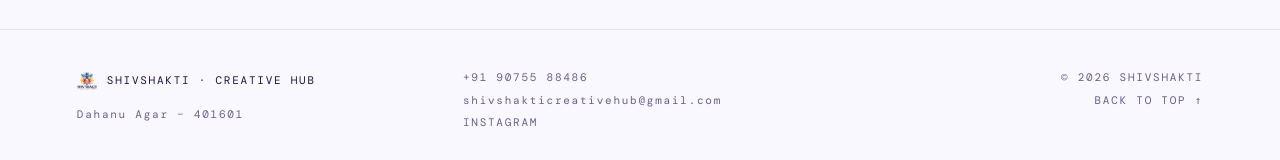
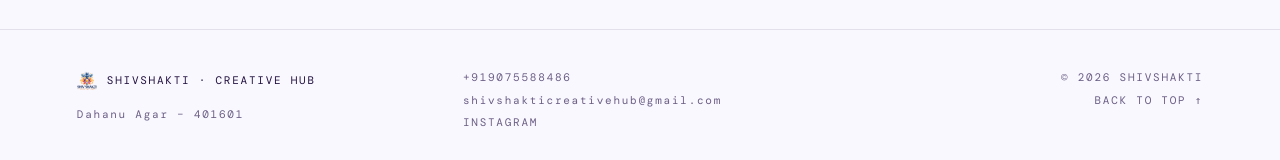
Before and after one commit to aayushpatil25/shivshakti, a React (Vite) app: page / in a window 1280 px wide. Shown: the part 10922-11082 px from the top of the page. Built offline with nearby package versions, Linux system fonts and the light colour scheme; a web font is replaced by a local one.

Commit message:
whatsapp number

```diff
--- a/src/content.ts
+++ b/src/content.ts
@@ -8,9 +8,9 @@ export const brand = {
   wordmark: 'SHIVSHAKTI',
   tagline: 'Creative Hub',
   /** REPLACE: WhatsApp number, digits only, with country code (91 for India). */
-  whatsapp: '+91 90755 88486',
+  whatsapp: '+919075588486',
   /** REPLACE: number shown on the page. */
-  phoneDisplay: '+91 90755 88486',
+  phoneDisplay: '+919075588486',
   /** REPLACE */
   email: 'shivshakticreativehub@gmail.com',
   /** REPLACE */
```
